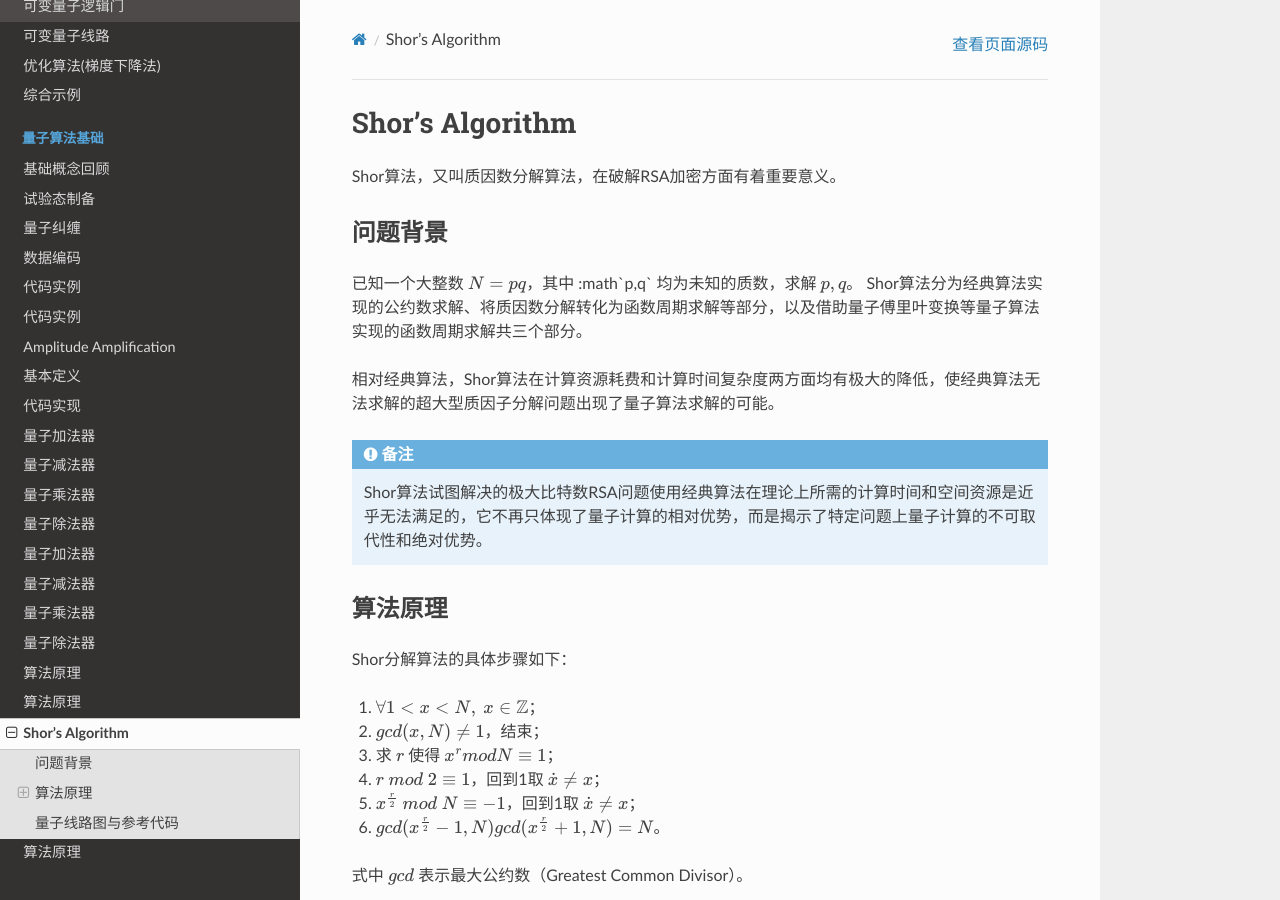
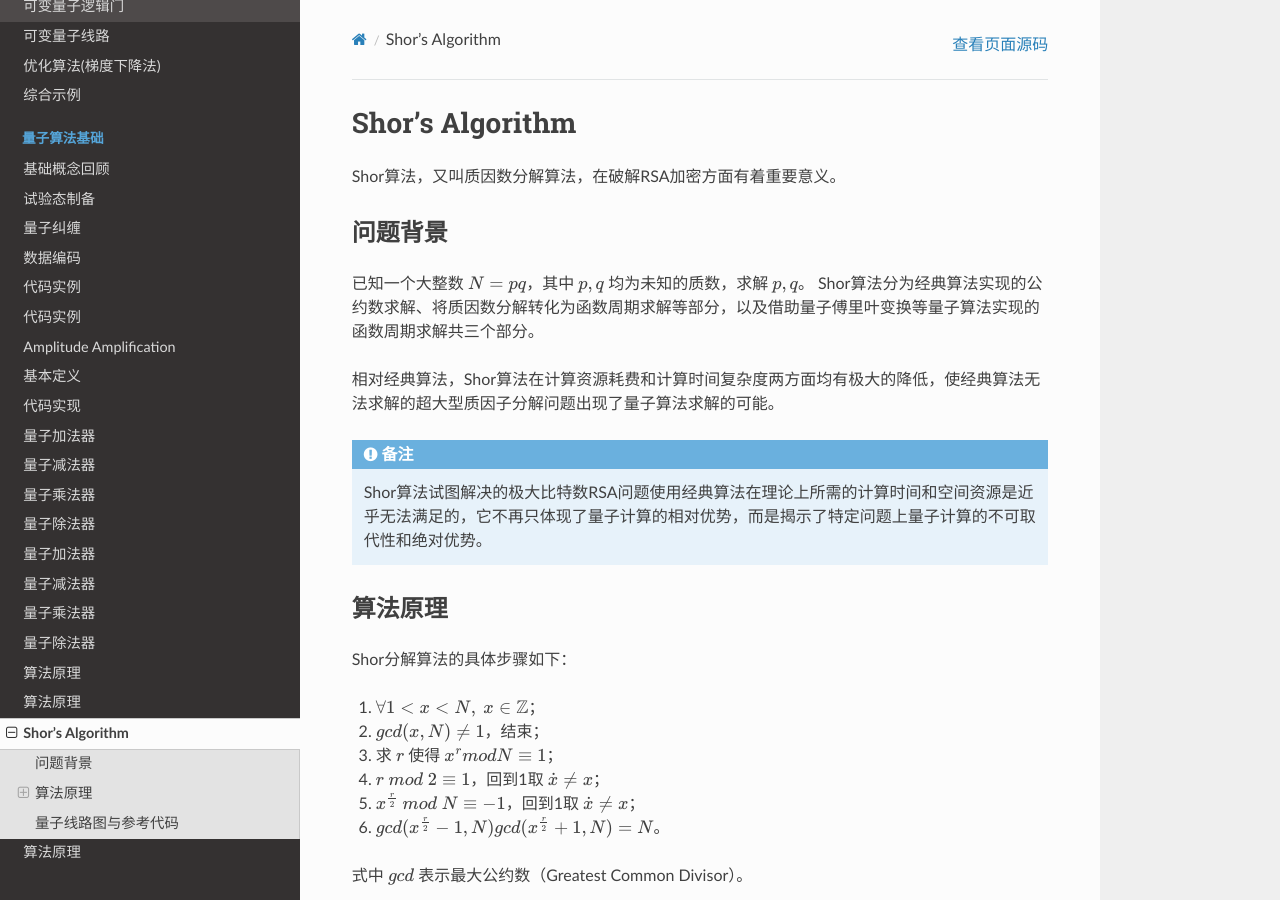
Before and after one commit to OriginQ/pyQPanda-Toturial, a Sphinx documentation site: the page built from source/Shor.rst, in a window 1280 px wide and 900 px high. Built offline with Sphinx 7.4.7 and the Read the Docs theme 2.0.0, drawn with Linux system fonts in a browser that asks for light colours; pages that are not in the unit, such as notebooks, are missing from menus.

Commit message:
修订文件版本落后导致的bug

```diff
--- a/source/Shor.rst
+++ b/source/Shor.rst
@@ -6,7 +6,7 @@ Shor算法，又叫质因数分解算法，在破解RSA加密方面有着重要
 问题背景
 ****
 
-已知一个大整数 :math:`N=pq`，其中 :math`p,q` 均为未知的质数，求解 :math:`p,q`。
+已知一个大整数 :math:`N=pq`，其中 :math:`p,q` 均为未知的质数，求解 :math:`p,q`。
 Shor算法分为经典算法实现的公约数求解、将质因数分解转化为函数周期求解等部分，以及借助量子傅里叶变换等量子算法实现的函数周期求解共三个部分。
 
 相对经典算法，Shor算法在计算资源耗费和计算时间复杂度两方面均有极大的降低，使经典算法无法求解的超大型质因子分解问题出现了量子算法求解的可能。
```
